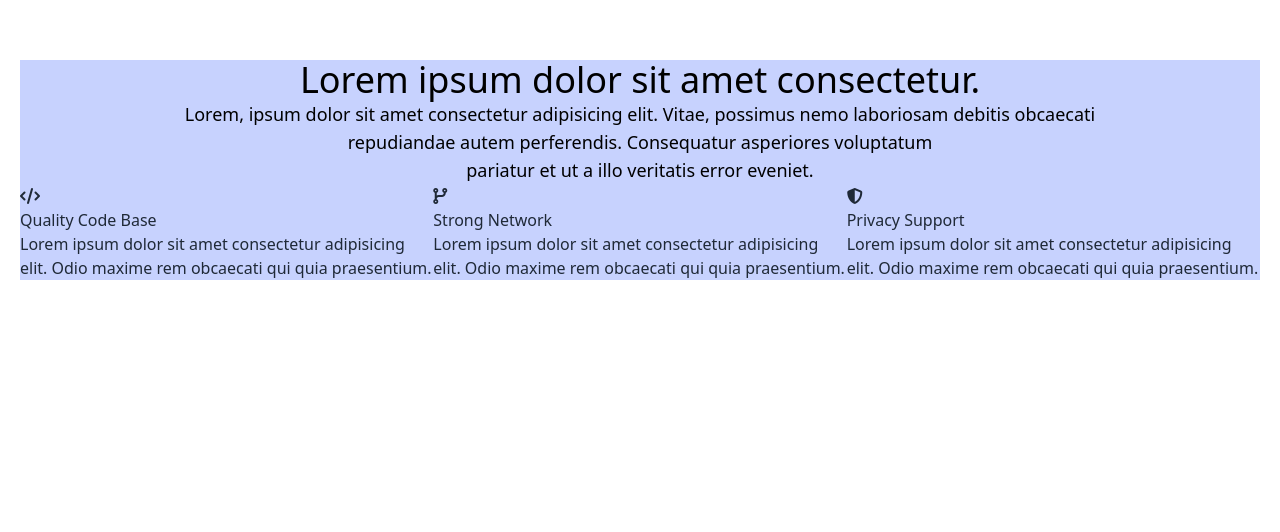
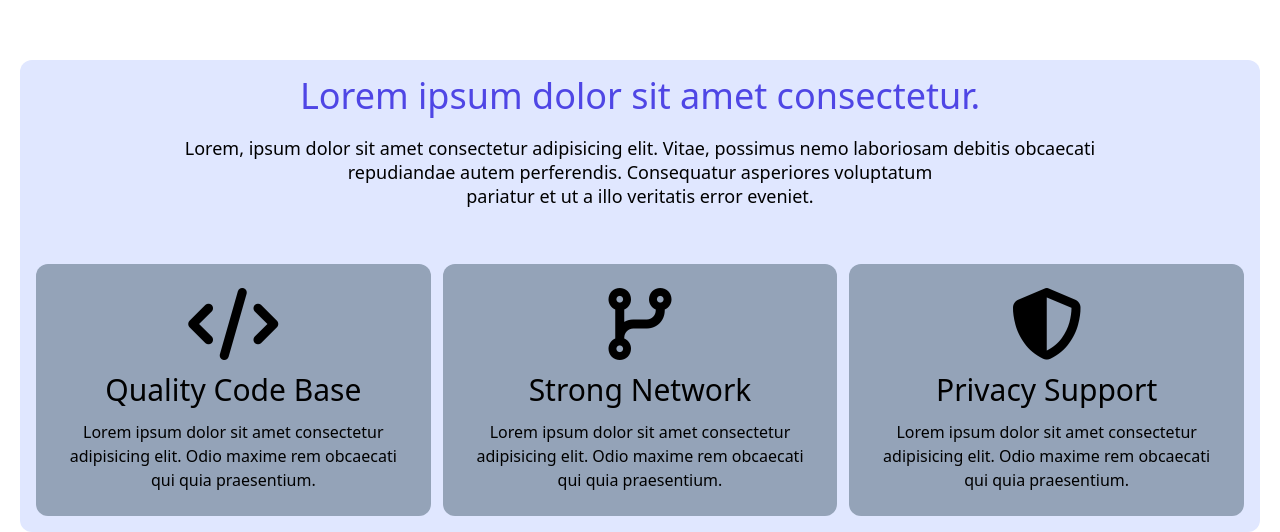
Before and after one commit to Byte-Battalion/Tailwind-practice, a plain HTML site: page index.html in a window 1280 px wide. Shown: the part 976-1508 px from the top of the page. Before the commit the page ends 1256 px from the top, so only its background shows below. Drawn offline with nearby package versions, Linux system fonts and the light colour scheme.

Commit message:
style the feature section

```diff
--- a/index.html
+++ b/index.html
@@ -103,13 +103,18 @@
       </section>
     </header>
     <main>
-      <section class="mx-auto max-w-[1240px] bg-indigo-200">
-        <div>
-          <div>
-            <h1 class="text-4xl text-center text-black">
+      <!-- ==============================================
+                        FEATURE SECTION
+      ================================================= -->
+      <section
+        class="mx-auto max-w-[1240px] bg-indigo-100 p-2 md:p-4 rounded-xl"
+      >
+        <div class="flex flex-col">
+          <div class="space-y-5">
+            <h1 class="text-4xl text-center text-indigo-600">
               Lorem ipsum dolor sit amet consectetur.
             </h1>
-            <p class="text-lg text-center text-black">
+            <p class="text-lg text-center text-black leading-6">
               Lorem, ipsum dolor sit amet consectetur adipisicing elit. Vitae,
               possimus nemo laboriosam debitis obcaecati <br />
               repudiandae autem perferendis. Consequatur asperiores voluptatum
@@ -117,27 +122,35 @@
               pariatur et ut a illo veritatis error eveniet.
             </p>
           </div>
-          <div class="grid grid-cols-1 md:grid-cols-3">
-            <div>
-              <i class="fa-solid fa-code"></i>
-              <h1>Quality Code Base</h1>
-              <p>
+          <div
+            class="grid grid-cols-1 md:grid-cols-3 mt-14 gap-3 justify-items-center"
+          >
+            <div
+              class="text-center bg-slate-400 text-black p-6 space-y-3 rounded-xl"
+            >
+              <i class="fa-solid fa-code text-7xl"></i>
+              <h1 class="text-3xl">Quality Code Base</h1>
+              <p class="text-base">
                 Lorem ipsum dolor sit amet consectetur adipisicing elit. Odio
                 maxime rem obcaecati qui quia praesentium.
               </p>
             </div>
-            <div>
-              <i class="fa-solid fa-code-branch"></i>
-              <h1>Strong Network</h1>
-              <p>
+            <div
+              class="text-center bg-slate-400 text-black p-6 space-y-3 rounded-xl"
+            >
+              <i class="fa-solid fa-code-branch text-7xl"></i>
+              <h1 class="text-3xl">Strong Network</h1>
+              <p class="text-base">
                 Lorem ipsum dolor sit amet consectetur adipisicing elit. Odio
                 maxime rem obcaecati qui quia praesentium.
               </p>
             </div>
-            <div>
-              <i class="fa-solid fa-shield-halved"></i>
-              <h1>Privacy Support</h1>
-              <p>
+            <div
+              class="text-center bg-slate-400 text-black p-6 space-y-3 rounded-xl"
+            >
+              <i class="fa-solid fa-shield-halved text-7xl"></i>
+              <h1 class="text-3xl">Privacy Support</h1>
+              <p class="text-base">
                 Lorem ipsum dolor sit amet consectetur adipisicing elit. Odio
                 maxime rem obcaecati qui quia praesentium.
               </p>
```
